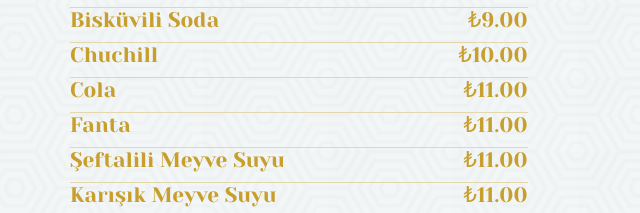
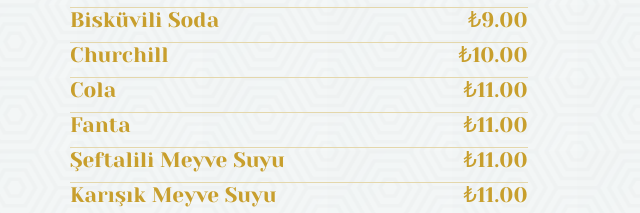
Before and after one commit to cafetiler/cafetiler.github.io, a plain HTML site: page index.html in a window 1280 px wide. Shown: the part 3659-3872 px from the top of the page, 0-640 px from the left. Drawn offline with nearby package versions, Linux system fonts and the light colour scheme; a script that the page names is missing; a web font is replaced by a local one.

Commit message:
Update index.html

```diff
--- a/index.html
+++ b/index.html
@@ -112,7 +112,7 @@ Hoş Geldiniz!</h1>
 						<h3>Hibiscus <span>₺9.00</span></h3>
                         <h3>Yeşil Çay <span>₺9.00</span></h3>
 						<h3>Atom Çay <span>₺10.00</span></h3>
-                        <p>Nane-Limon ve Kış Çayı Karışımı</p>
+                        <p>(Nane-Limon ve Kış Çayı Karışımı)</p>
                     </article>
 
                     <article class="os-animation" data-os-animation="fadeIn" data-os-animation-delay="0.3s">
@@ -155,7 +155,7 @@ Hoş Geldiniz!</h1>
 						<h3>Mandalinalı Soda <span>₺9.00</span></h3>
                         <h3>Karpuz-Çilekli Soda <span>₺9.00</span></h3>
 						<h3>Bisküvili Soda <span>₺9.00</span></h3>
-                        <h3>Chuchill <span>₺10.00</span></h3>
+                        <h3>Churchill <span>₺10.00</span></h3>
                         <h3>Cola <span>₺11.00</span></h3>
 						<h3>Fanta <span>₺11.00</span></h3>
                         <h3>Şeftalili Meyve Suyu <span>₺11.00</span></h3>
```
